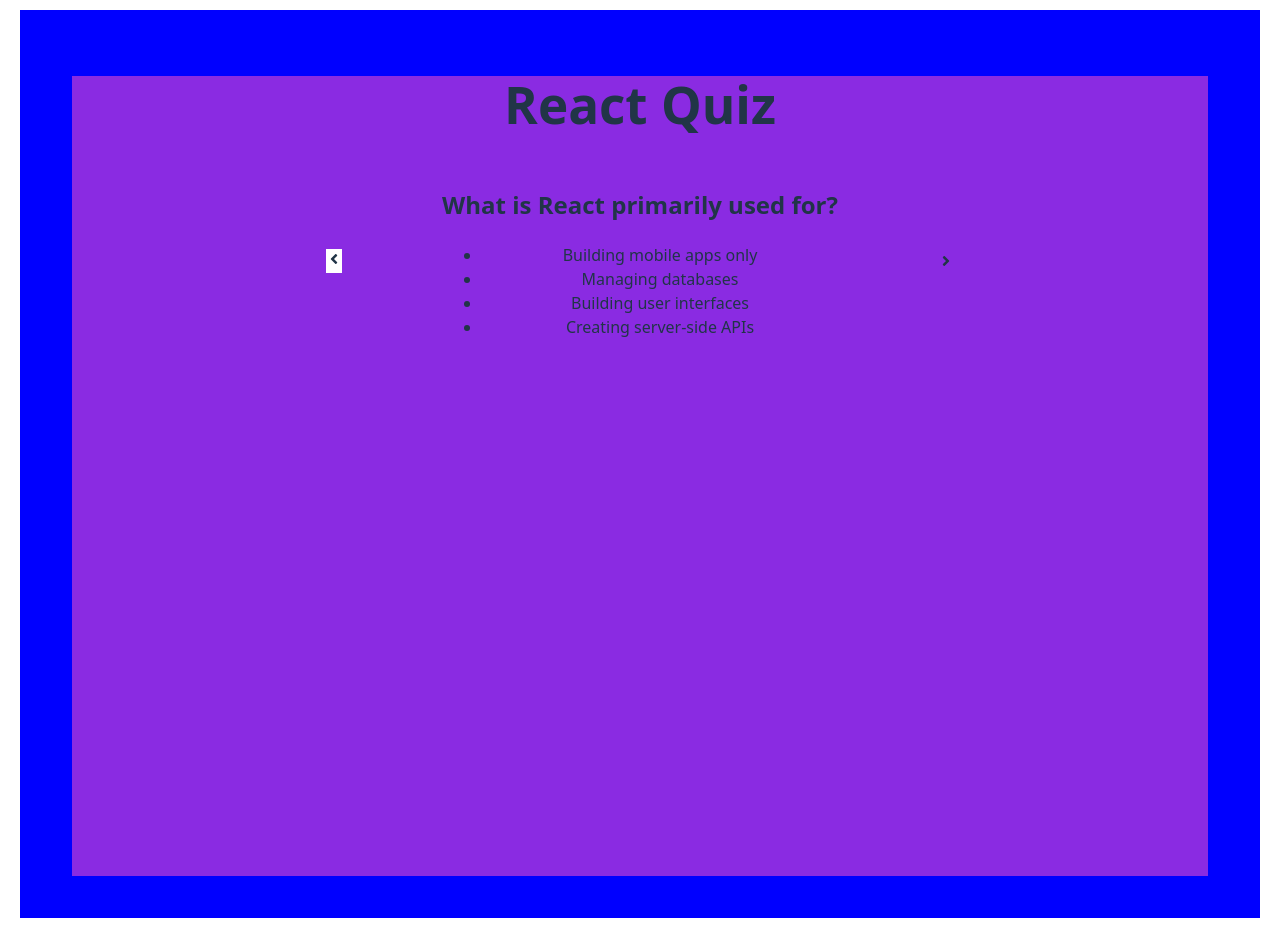
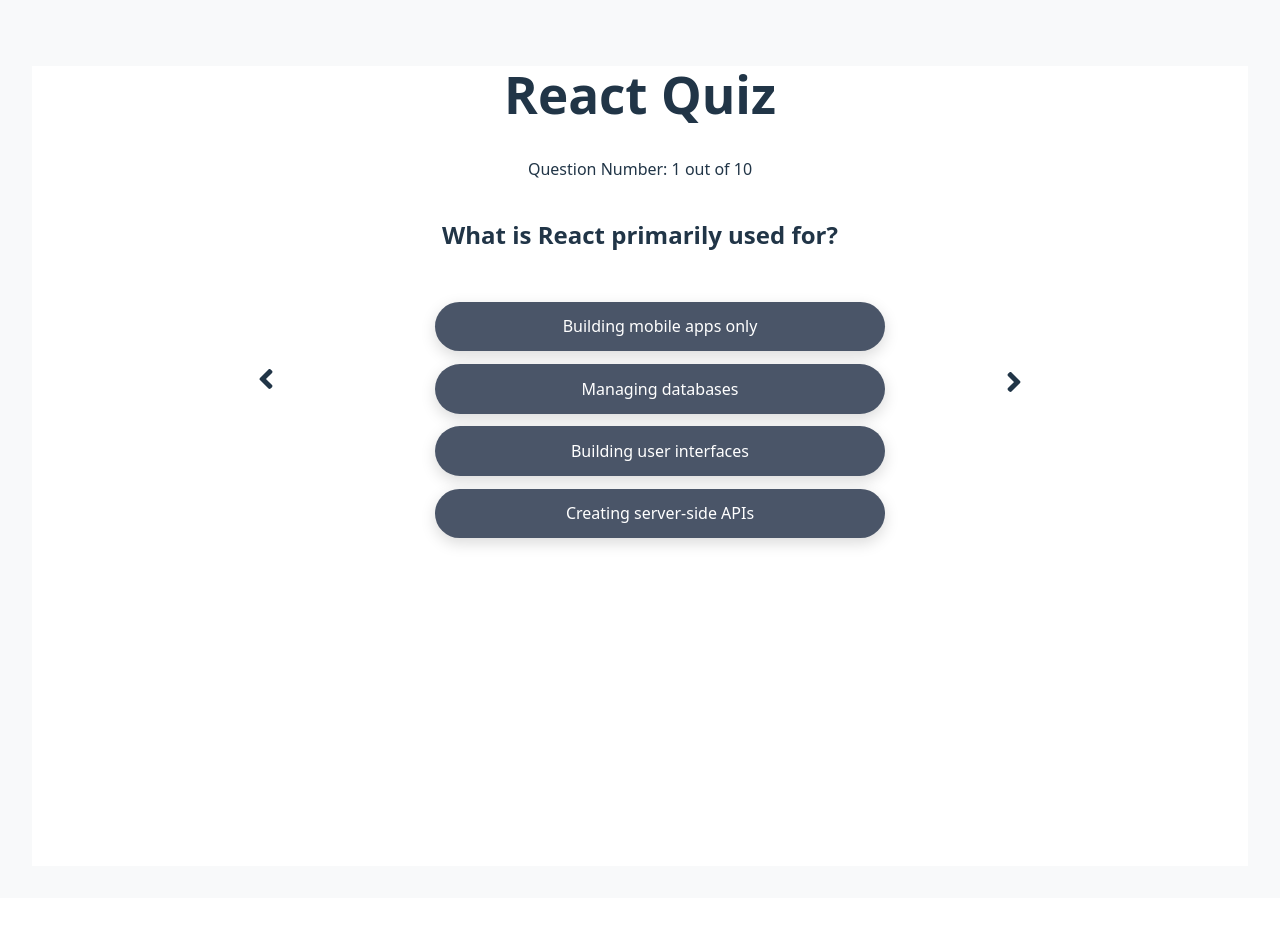
Before and after one commit to ZiyadKazi/Quiz, a React (Vite) app: page / in a window 1280 px wide. After the commit the page ends 898 px from the top, so only its background shows below. Built offline with nearby package versions, Linux system fonts and the light colour scheme.

Commit message:
Styled the elements using specific css indeces. Created a new container for question info. Introduced mapping for easier implementation of options. Added a question number element to see the question number the user is on.

```diff
--- a/src/App.css
+++ b/src/App.css
@@ -3,14 +3,14 @@
   margin: 0 auto;
   padding: 2rem;
   text-align: center;
-  margin: 10px 20px;
-  background-color: blue;
+
+  background-color: #f8f9fa; /* Soft light gray */
 }
 
 .main-content {
-  background-color: blueviolet;
+  background-color: #ffffff; /* Clean white */
   height: 100vh;
-  margin: 10px 20px;
+  /* margin: 10px 20px; */
 }
 
 .quiz-content {
@@ -21,11 +21,37 @@
   gap: 100px;
 }
 
-.svg {
-  color: white;
+.question-info {
+  display: flex;
+  flex-direction: column;
+  align-items: center;
 }
 
-.previous {
-  left: 0;
-  background-color: white;
+.option-box {
+
 }
+
+.svg {
+  color: #4a5568; /* Soft dark gray for icons */
+}
+
+.quiz-options {
+  list-style-type: none;
+  background: #4a5568;
+  margin: .8rem;
+  padding: .8rem 8rem;
+  color: #ffffff;
+  border-radius: 50px;
+  box-shadow: 0 5px 15px rgba(0, 0, 0, 0.15); /* Subtle shadow */
+  transition: box-shadow 0.3s ease;
+}
+
+.quiz-options:hover {
+  box-shadow: 0 4px 12px rgba(0, 0, 0, 0.7); /* Deeper shadow on hover */
+  cursor: pointer;
+
+}
+
+.icon {
+  font-size: 2rem;
+}
--- a/src/App.jsx
+++ b/src/App.jsx
@@ -14,29 +14,23 @@
     <>
       <div className = "main-content">
         <h1>{quiz_questions["quizTitle"]}</h1>
+        <p>Question Number: {idx+1} out of {quiz_questions["questions"].length}</p>
           <div className = "quiz-content">
             <div className = "previous">
-            <FaAngleLeft/>
+            <FaAngleLeft className = "icon"/>
             </div>
             <div className = "question-info">
               <h2>{quiz_questions["questions"][idx]["question"]}</h2>
-              <ul>
-                <li>
-                  {quiz_questions["questions"][idx]["options"][0]}
-                </li>
-                <li>
-                  {quiz_questions["questions"][idx]["options"][1]}
-                </li>
-                <li>
-                  {quiz_questions["questions"][idx]["options"][2]}
-                </li>
-                <li>
-                  {quiz_questions["questions"][idx]["options"][3]}
-                </li>
+              <ul className = "options-box">
+                {quiz_questions["questions"][idx]["options"].map(
+                  option => (
+                    <li className = "quiz-options">{option}</li>
+                  )
+                )}
               </ul>
             </div>
 
-            <FaAngleRight/>
+            <FaAngleRight className = "icon"/>
 
           </div>
       </div>
```
